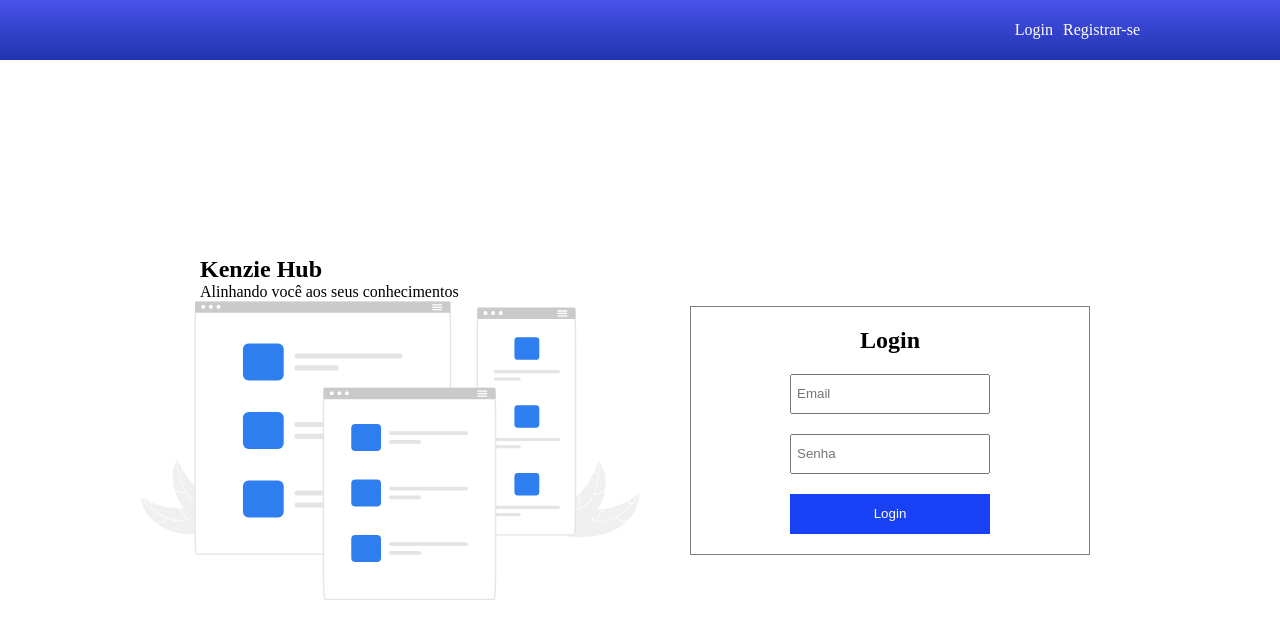
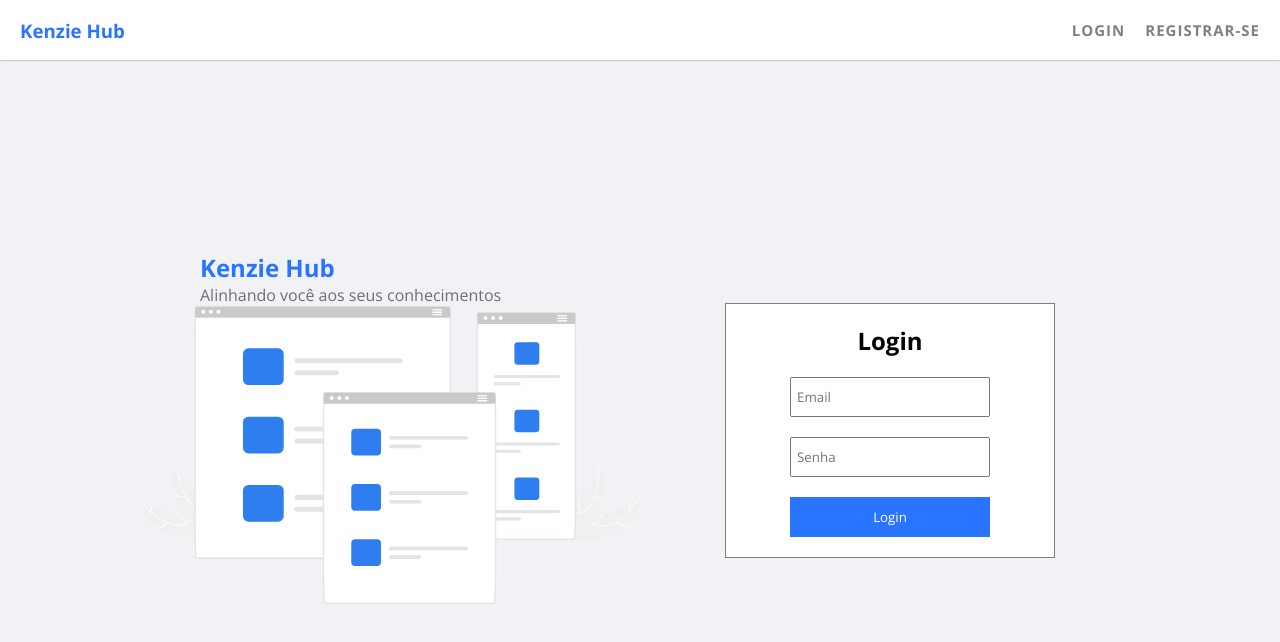
Before and after one commit to Kenzie-Academy-Brasil-Developers/react-entrega-s2-kenzie-hub-RafaelSchug, a React (Create React App) app: page / in a window 1280 px wide. Shown: the top 642 px of the page. Built offline with nearby package versions, Linux system fonts and the light colour scheme.

Commit message:
feat: add/remove user techs change: color of the main style (white and gray)

```diff
--- a/public/index.html
+++ b/public/index.html
@@ -24,7 +24,10 @@
       work correctly both with client-side routing and a non-root public URL.
       Learn how to configure a non-root public URL by running `npm run build`.
     -->
-    <title>React App</title>
+    <link rel="preconnect" href="https://fonts.googleapis.com">
+    <link rel="preconnect" href="https://fonts.gstatic.com" crossorigin>
+    <link href="https://fonts.googleapis.com/css2?family=Montserrat:wght@100;400;500;700&family=Open+Sans:wght@300;400;700&family=Roboto:wght@100;400;700&display=swap" rel="stylesheet">
+    <title>Kenzie Hub</title>
   </head>
   <body>
     <noscript>You need to enable JavaScript to run this app.</noscript>
--- a/src/components/Header/index.jsx
+++ b/src/components/Header/index.jsx
@@ -3,9 +3,12 @@ import Container from './style';
 export const Header = ({children}) => {
     return (
         <Container>
-            <div>
-                {children}
-            </div>
+            <div className='logo'>
+                    <h3>Kenzie Hub</h3>
+                </div>
+                <nav>
+                    {children}
+                </nav>
         </Container>
     )
 }
--- a/src/components/Header/style.js
+++ b/src/components/Header/style.js
@@ -3,23 +3,30 @@ import styled from 'styled-components';
 const Container = styled.div`
 
     height: 60px;
-    background:var(--gradientblue);
+    background: white;
     display: flex;
-    justify-content: center;
+    justify-content: space-between;
     align-items: center;
     padding: 0 20px;
     gap: 5px;
+    box-shadow: 0 0 2px 0px #7a7a7a;
 
-    div {
-        display: flex;
-        justify-content: flex-end;
-        gap: 10px;
-        width: 100%;
-        max-width: 1000px;
+    .logo {
+        color: #2975ff;
     }
 
     a {
-        color: white;
+        color: gray;
+        font-weight: bold;
+        text-transform: uppercase;
+        font-size: 15px;
+        letter-spacing: 1px;
+        white-space: nowrap;
+
+    }
+
+    a + a {
+        margin-left: 20px;
     }
 
 `
--- a/src/components/KenzieHubIllustration/style.js
+++ b/src/components/KenzieHubIllustration/style.js
@@ -4,6 +4,14 @@ const Container = styled.div`
 
 h2, span {
     padding: 0 12%;
+}
+
+h2 {
+    color: var(--defaultblue);
+}
+
+span {
+    color: var(--defaultgray);
 }
 
 @media screen and (max-width: 700px){
--- a/src/components/LoginForm/index.jsx
+++ b/src/components/LoginForm/index.jsx
@@ -7,7 +7,7 @@ import api from '../../services/api';
 import { ToastContainer, toast } from 'react-toastify';
 import 'react-toastify/dist/ReactToastify.css';
 
-const LoginForm = ({setIsAuth, setUserTechs}) => {
+const LoginForm = ({setIsAuth}) => {
 
     const schema = yup.object().shape({
         email: yup.string().email("Email inválido").required("Campo obrigatório"),
@@ -23,8 +23,6 @@ const LoginForm = ({setIsAuth, setUserTechs}) => {
             console.log(response);
             localStorage.setItem("@kenziehubapi:token", response.data.token)
             localStorage.setItem("@kenziehubapi:userId", response.data.user.id)
-            // localStorage.setItem("@kenziehubapi:userInfo", JSON.stringify(response.data.user))
-            setUserTechs(response.data.user.techs);
             return setIsAuth(true);
         })
         .catch(error => {
--- a/src/components/LoginForm/style.js
+++ b/src/components/LoginForm/style.js
@@ -5,7 +5,8 @@ const Container = styled.div`
 
 form {
     border: 1px solid gray;
-    max-width: 400px;
+    background: white;
+    max-width: 330px;
     margin: 0 auto;
     display:flex;
     flex-direction: column;
--- a/src/pages/Dashboard/index.jsx
+++ b/src/pages/Dashboard/index.jsx
@@ -1,24 +1,24 @@
 import { Redirect } from "react-router"
 import { Header } from "../../components/Header"
-import {Container, BasicInfoCard, TechContainer, TechCard, CardButton} from './style';
+import {Container, BasicInfoCard, TechContainer, TechCard, CardButton, TechForm} from './style';
 import {useEffect, useState} from 'react';
 import api from "../../services/api";
+import {useForm} from 'react-hook-form';
+import {ToastContainer, toast} from 'react-toastify';
 
 
-export const Dashboard = ({isAuth, setIsAuth, setUserTechs, userTechs}) => {
+export const Dashboard = ({isAuth, setIsAuth}) => {
 
     const [token, setToken] = useState('');
+    const {register, handleSubmit} = useForm();
+    const [userInfo, setUserInfo] = useState({});
+    const [userTechs, setUserTechs] = useState([]);
 
     useEffect(()=>{
 
         if(isAuth){
             setToken(localStorage.getItem('@kenziehubapi:token'));
-            const userId = localStorage.getItem("@kenziehubapi:userId");
-
-            api.get(`/users/${userId}`)
-            .then(response => {
-                setUserTechs(response.data.techs);
-            })
+            retrieveDataFromApi();
         }
 
     }, [isAuth, setUserTechs])
@@ -27,40 +27,85 @@ export const Dashboard = ({isAuth, setIsAuth, setUserTechs, userTechs}) => {
         return <Redirect to='/' />
     }
 
+    const retrieveDataFromApi = () => {
+        const userId = localStorage.getItem("@kenziehubapi:userId");
+        api.get(`/users/${userId}`)
+        .then(response => {
+            setUserTechs(response.data.techs);
+            setUserInfo(response.data);
+        })
+    }
+
     const handleLogout = event => {
         event.preventDefault();
         localStorage.clear();
         setIsAuth(false);
     }
 
+    const handleTechFormSubmit = ({title, status}) => {
+        if(title && status){
+
+            api.post('users/techs', {title, status}, {
+                headers: {Authorization : `Bearer ${token}`}
+            }).then(response => {
+                toast.success("Tecnologia adicionada", {autoClose: 2000});
+                retrieveDataFromApi();
+
+            }).catch(error => {
+                toast.error("Houve um erro ao adicionar tecnlogia", {autoClose: 2000});
+            })
+
+        } else {
+            return toast.warning("Campos inválidos", {autoClose: 2000});
+        }
+
+    }
+
     const handleRemoveTech = tech_id => {
         api.delete(`/users/techs/${tech_id}`, {
             headers: {Authorization: `Bearer ${token}`}
-        }).then(response => console.log(response))
-        .catch(error => console.log(error))
+        }).then(_ => {
+            setUserTechs(userTechs.filter(item => item.id !== tech_id));
+            toast.success("Tecnologia removida", {autoClose: 2000})
+        })
+        .catch(_ => toast.error("Houve um erro ao remover tecnlogia", {autoClose: 2000}))
 
-
-        setUserTechs(userTechs.filter(item => item.id !== tech_id));
     }
 
     return (
         <>
+            <ToastContainer/>
             <Header>
                <a href="/" onClick={handleLogout}>Logout</a>
             </Header>
             <Container>
-                <BasicInfoCard>
-                    <h1>Nome</h1>
+                    <BasicInfoCard>
+                    <h1>Bem vindo, <span>{userInfo.name}</span></h1>
+                    <div className='info_wrapper'>
+                        <h3>Suas informações:</h3>
+                        <p><strong>Email</strong>: {userInfo.email}</p>
+                        <p><strong>Contato</strong>: {userInfo.contact}</p>
+                        <p><strong>Bio</strong>: {userInfo.bio}</p>
+                        <p><strong>Módulo do Curso</strong>: {userInfo.course_module}</p>
+                    </div>
                 </BasicInfoCard>
 
                 <TechContainer>
-                    <div>
-                        <h2>Suas Tecnologias:</h2>
-                    </div>
+                    <h3>Suas Tecnologias:</h3>
+                    <TechForm>
+                        <h4>Adicionar nova tecnologia</h4>
+                        <div>
+                            <form onSubmit={handleSubmit(handleTechFormSubmit)}>
+                                <input type="text" placeholder='Título' {...register('title')}/>
+                                <input type="text" placeholder='Status' {...register('status')}/>
+                                <button type='submit' >Adicionar</button>
+                            </form>
+                        </div>
+                    </TechForm>
                    <div className='tech_wrapper'>
                    {userTechs.map(({title, status, id})=>{
                        return (
-                           <TechCard key={id}>
+                            <TechCard key={id}>
                                <h3>{title}</h3>
                                <p>{status}</p>
                                <CardButton onClick={()=> handleRemoveTech(id)}>Remover</CardButton>
--- a/src/pages/Dashboard/style.js
+++ b/src/pages/Dashboard/style.js
@@ -2,13 +2,52 @@ import styled from "styled-components";
 
 
 export const Container = styled.div`
-
+    display: flex;
+    flex-direction: column;
+    gap: 20px;
 
 `
 
 export const BasicInfoCard = styled.div`
+    display: flex;
+    flex-direction: column;
+    width: 100%;
+    max-width: 600px;
+    margin: 0 auto;
+
+    > h1 {
+        font-weight: 500;
+        padding: 20px 0;
+        color: #545454;
+
+        > span {
+            font-weight: bold;
+        }
+    }
+
+    .info_wrapper {
+        border: 1px solid gainsboro;
+        box-shadow: 0 0 6px 0px gainsboro;
+        background: white;
+
+        > h3 {
+            line-height: 40px;
+            font-weight: bold;
+            display: block;
+            background: linear-gradient(0, #e6e6e6, #f9f9f9);
+            color: #4c4c4c;
+            text-align: center;
+            text-transform: uppercase;
+            font-size: 14px;
+        }
+
+        p {
+            padding: 10px;
+            font-family: "Montserrat"
+        }
 
 
+    }
 
 `
 
@@ -16,9 +55,25 @@ export const TechContainer = styled.div`
     display: flex;
     flex-direction: column;
     align-items: center;
+    width: 100%;
     max-width: 600px;
     margin: 0 auto;
-    border: 1px solid blue;
+    border: 1px solid gainsboro;
+    box-shadow: 0 0 6px 0px gainsboro;
+    background: white;
+
+
+    > h3 {
+        width: 100%;
+        line-height: 40px;
+        font-weight: bold;
+        display: block;
+        background: linear-gradient(0, #e6e6e6, #f9f9f9);
+        color: #4c4c4c;
+        text-align: center;
+        text-transform: uppercase;
+        font-size: 14px;
+    }
 
     .tech_wrapper {
         padding: 10px;
@@ -26,22 +81,52 @@ export const TechContainer = styled.div`
         display: flex;
         flex-wrap: wrap;
         gap: 10px;
+    }
+
+`
+
+export const TechForm = styled.div`
+
+    border: 1px solid #d9d9d9;
+    padding: 20px;
+    padding-top: 0;
+    margin: 10px;
+
+    form {
+        gap: 5px;
+        display: flex;
+
+        input {
+            height: 30px;
+            border: 1px solid #cecece;
+            padding: 0 5px;
+        }
+    }
 
 
+    h4 {
+        padding: 10px 0;
+    }
+
+    button {
+        background: #4096ff;
+        color: white;
+        font-weight: bold;
+        padding: 0 10px;
     }
 
 `
 
 export const TechCard = styled.div`
 
-    border: 1px solid gray;
+    border: 1px solid gainsboro;
     width: 100%;
     text-align: center;
     flex-grow: 0;
     flex-basis: calc(50% - 5px);
 
     > :nth-child(n) {
-        margin: 5px 0;
+        margin: 5px;
     }
 
 `
@@ -50,7 +135,9 @@ export const CardButton = styled.button`
 
     width: 200px;
     height: 30px;
-    border:1px solid red;
+    background: #fd4b4b;
+    color: white;
+    font-weight: bold;
 
     :active {
         background: gray;
--- a/src/routes/index.jsx
+++ b/src/routes/index.jsx
@@ -8,7 +8,7 @@ import {useEffect, useState} from 'react';
 export const Routes = () => {
 
     const [isAuth, setIsAuth] = useState(false);
-    const [userTechs, setUserTechs] = useState([]);
+
 
     useEffect(()=> {
         if(!isAuth){
@@ -25,13 +25,13 @@ export const Routes = () => {
     return (
         <Switch>
             <Route exact path='/'>
-                <Login isAuth={isAuth} setIsAuth={setIsAuth} setUserTechs={setUserTechs}></Login>
+                <Login isAuth={isAuth} setIsAuth={setIsAuth} ></Login>
             </Route>
             <Route exact path = '/register'>
                 <Register isAuth={isAuth} setIsAuth={setIsAuth}></Register>
             </Route>
             <Route exact path = '/dashboard' >
-                <Dashboard isAuth={isAuth} setIsAuth={setIsAuth} setUserTechs={setUserTechs} userTechs={userTechs}></Dashboard>
+                <Dashboard isAuth={isAuth} setIsAuth={setIsAuth} ></Dashboard>
             </Route>
         </Switch>
     )
--- a/src/styles/global.js
+++ b/src/styles/global.js
@@ -7,12 +7,18 @@ export default createGlobalStyle`
         padding: 0;
         box-sizing: border-box;
         outline: none;
+        font-family: "Open Sans", sans-serif;
     }
 
     :root {
         --white: #f5f5f5;
         --gradientblue: linear-gradient(0, #1f33ad, #4b53ed);
-        --defaultblue: #1841f5;
+        --defaultblue: #2975ff;
+        --defaultgray: #6f6f6f;
+    }
+
+    body {
+        background: #f0f2f5;
     }
 
     button {
```
